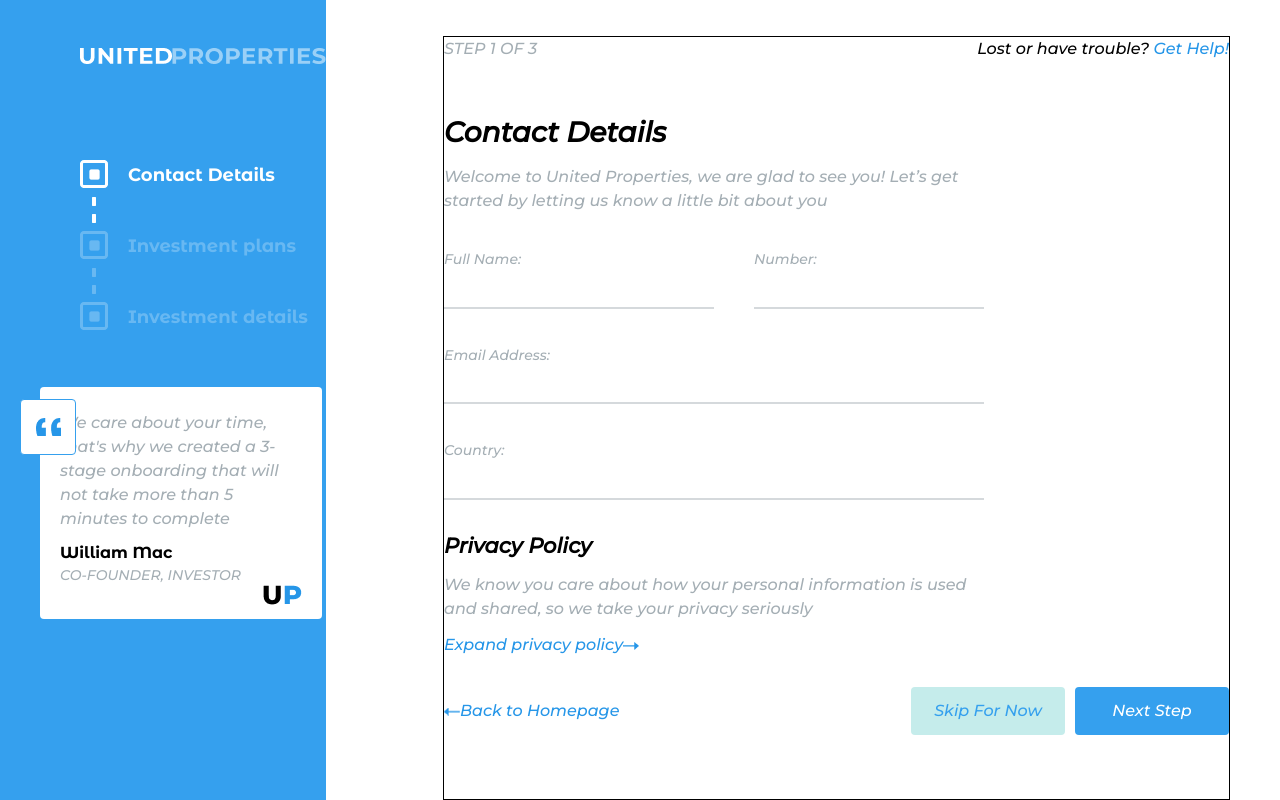
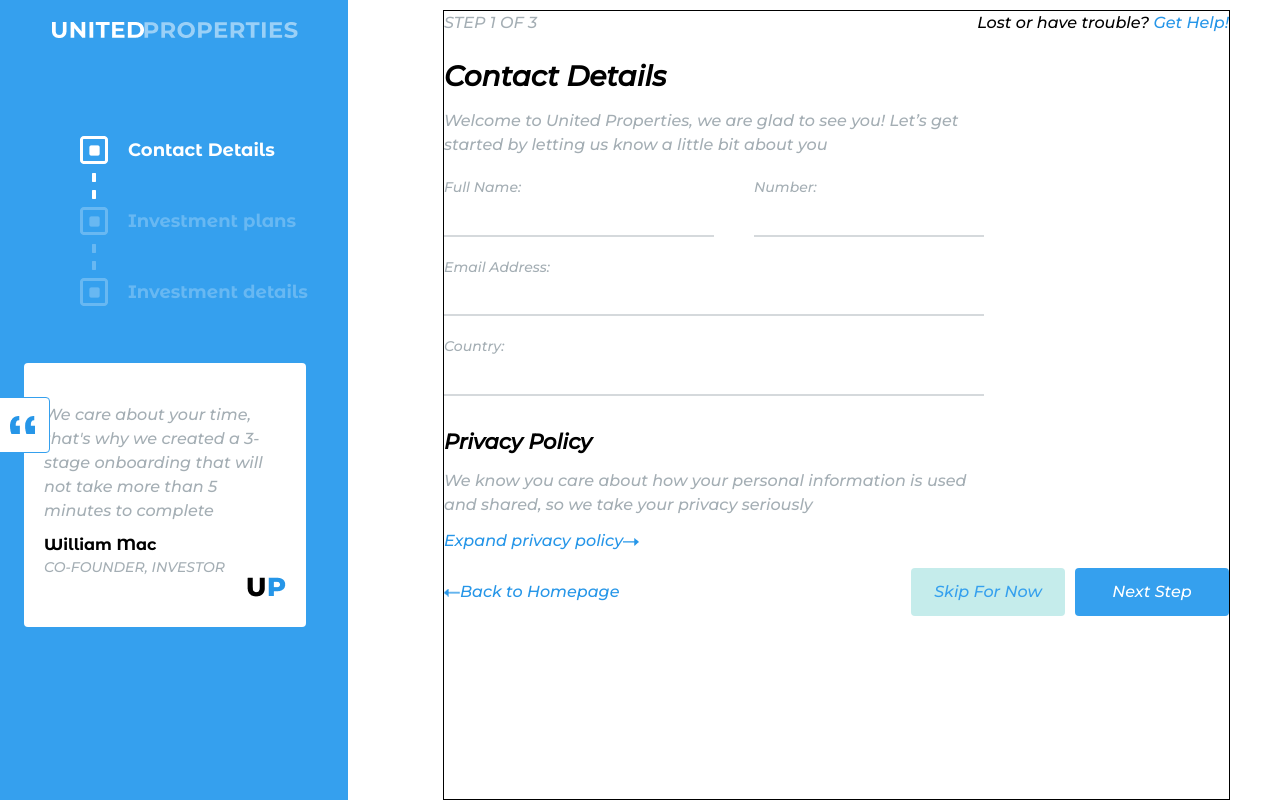
Before and after one commit to Frenzarectah/Investment_plan, a React (Create React App) app: page /page2 in a window 1280 px wide. Built offline with nearby package versions, Linux system fonts and the light colour scheme.

Commit message:
adding form logics

```diff
--- a/src/App.css
+++ b/src/App.css
@@ -8,9 +8,6 @@
 }
 .extrabold{
   font-weight:900;
-}
-label{
-  margin:36px 0 5px;
 }
 
 #modal{
--- a/src/App.js
+++ b/src/App.js
@@ -30,15 +30,15 @@ function App() {
     <globale.Provider value={[page,setPage,pageInfo]}>
     <div id="modal">
         <p className="header p-[5px] flex justify-between"><p>NEED HELP?</p><span onClick={()=>closeModal()}>X</span></p>
-        <p className='montserrat'>If you do, please call 050/455660 or send an email to helpdesk@unitedproperties.com</p>
+        <p className='align-self-center montserrat'>If you do, please call <a href="tel:050/455660">050/455660</a> or send an email at <a href="mailto:helpdesk@unitedproperties.com">this</a> address</p>
     </div>
     <div id="privacy">
         <p className="header p-[5px] flex justify-between"><p>Privacy Policy</p><span onClick={()=>closePrivacy()}>X</span></p>
         <p className="montserrat">Privacy is Dead</p>
     </div>
-    <div className="App flex flex-row md:flex-column w-full h-14 md:h-screen">
+    <div className="App flex flex-row md:flex-column w-full h-full md:h-screen">
       <div className="w-full md:w-1/3 h-full bg-[#35A0EE] sm:text-black md:text-white">
-        <div id="logo_sect" className="flex flex-row text-left px-[15%] py-[5%] md:pt-12 md:pl-20">
+        <div id="logo_sect" className="flex flex-row text-left mt-[5px] px-[15%] py-[5%]">
           <img alt="united" src={logo1}></img>
             <img alt="propertier" src={logo2}></img>
         </div>
@@ -47,11 +47,11 @@ function App() {
           <Progress descr={pageInfo[2].title} num="2"/>
           <LastProgress descr={pageInfo[3].title} num="3"/>
         </div>
-        <div id="citation_sect" className="pl-10 pt-14">
+        <div id="citation_sect" className="pl-6 pr-6 pt-14">
           <Citation/>
       </div>
       </div>
-      <div className='w-2/3 border border-black ml-[117px] mt-[36px] mr-[50px] montserrat flex flex-col'>
+      <div className='w-2/3 border border-black ml-[95px] mt-[10px] mr-[50px] montserrat flex flex-col'>
         <div className='flex flex-row justify-between'>
           <div className='text-[#A4AEB4]'>STEP {page} OF 3</div>
           <div>Lost or have trouble? <a href="#" className='text-[#2696E8] hover:underline' onClick={()=>openModal()}>Get Help!</a></div>
--- a/src/components/Citation_box/Citation.css
+++ b/src/components/Citation_box/Citation.css
@@ -1,8 +1,8 @@
 
 .citate{
     position:relative;
-    top:-220px;
-    left:-20px;
+    top:-230px;
+    left:-30px;
     background-image: url(./assets/cit.png);
     background-position: center;
     background-repeat: no-repeat;
--- a/src/components/Citation_box/Citation.js
+++ b/src/components/Citation_box/Citation.js
@@ -12,7 +12,7 @@ const Citation = () =>{
     const [page,setPage] = useContext(globale);
     return(
         <>
-            <div style={{width:"22vw",height:"29vh"}} className="flex flex-col justify-center px-[20px] pt-[10px] items-start bg-white montserrat text-[#A4AEB4] text-md rounded">
+            <div style={{width:"22vw",height:"33vh"}} className="flex flex-col justify-center px-[20px] pt-[10px] items-start bg-white montserrat text-[#A4AEB4] text-md rounded">
             <p>{cit[page].cit}</p>
             <div className="mt-[10px] text-left w-full">
                 <p className="text-black font-semibold montserrat_alt">{cit[page].name}</p>
--- a/src/components/Footer/Footer.js
+++ b/src/components/Footer/Footer.js
@@ -3,12 +3,28 @@ import { globale } from "../../App";
 import App from "../../App";
 import arrow from "./assets/arrow_left.png";
 const Footer = () =>{
+
     const [page,setPage,pageInfo] = useContext(globale);
-      //setting higher level setter functs to limit the "page" state
-  const setPageMax = ()=> page<3?setPage(page+1):setPage(page);
-  const setPageMin = ()=> page>1?setPage(page-1):setPage(page);
+    //setting higher level setter functs to limit the "page" state
+
+    const setPageMax = ()=> page<3?setPage(page+1):setPage(page);
+    const setPageMin = ()=> page>1?setPage(page-1):setPage(page);
+    //settin the funct to save data on a pseudo-db (an object)
+    const nextStep1 = ()=>{
+        let userDatas =
+        {
+            name:"",
+            number:"",
+            mail:"",
+            country:"",
+            range:"0.0"
+        };
+        Object.keys(userDatas).forEach((items)=>{
+            userDatas[items] = document.forms["register_form"][items.toString()].value;
+        });
+    }
     return(
-        <footer className="mt-[30px] mr-0 w-full flex flex-row justify-between items-baseline">
+        <footer className="mt-[15px] mr-0 w-full flex flex-row justify-between items-baseline">
             <div className="w-1/3 text-[16px] text-[#2696E8] flex flex-row items-baseline">
             <a href="#" onClick={()=>setPageMin()}>
                 <img style={{width:"16px",height:"8px"}} src={arrow}/>
@@ -17,7 +33,7 @@ const Footer = () =>{
             </div>
             <div>
                 <button className="w-[154px] h-[48px] mx-[10px] bg-[#c5eceb] text-[#35a0ee] rounded montserrat" onClick={()=>setPageMax()}>Skip For Now</button>
-                <button className="w-[154px] h-[48px] bg-[#35a0ee] text-white rounded montserrat">Next Step</button>
+                <button type="submit" className="w-[154px] h-[48px] bg-[#35a0ee] text-white rounded montserrat" onClick={()=>nextStep1()}>Next Step</button>
             </div>
         </footer>
     )
--- a/src/components/Form/Form.css
+++ b/src/components/Form/Form.css
@@ -21,3 +21,10 @@
     background-color:#35A0EE;
     color:white;
   }
+input:focus{
+  outline: none;
+  border-color:blue;
+}
+label{
+  margin:20px 0 5px;
+}
--- a/src/components/Form/Form.js
+++ b/src/components/Form/Form.js
@@ -8,22 +8,22 @@ const Form = () =>{
     //function to open the privacy modal
     const openPrivacy = () => document.getElementById("privacy").style.display="block";
         return(
-            <form className="montserrat w-100 flex flex-col">
+            <form name="register_form" className="montserrat w-100 flex flex-col">
                 <div className="flex flex-row justify-between">
-                    <label for="name" className="w-[270px] text-[14px] text-[#A4AEB4]">Full Name:</label>
-                    <label for="number" className="w-[230px] text-[14px] text-[#A4AEB4]">Number:</label>
+                    <label className="w-[270px] text-[14px] text-[#A4AEB4]">Full Name:</label>
+                    <label className="w-[230px] text-[14px] text-[#A4AEB4]">Number:</label>
                 </div>
                 <div className="flex flex-row justify-between">
-                    <input type="text" id="name" className="w-[270px] text-[21px] text-black border-b-2 border-[#D5D9DC]" required></input>
-                    <input type="tel" id="number" className="w-[230px] text-[21px] text-black border-b-2 border-[#D5D9DC]" required></input>
+                    <input type="text" name="name" className="w-[270px] text-[21px] text-black border-b-2 border-[#D5D9DC]" required></input>
+                    <input type="tel" name="number" className="w-[230px] text-[21px] text-black border-b-2 border-[#D5D9DC]" required></input>
                 </div>
                 <div className="w-[540px] flex flex-col mx-auto">
-                    <label for="mail" className="text-[14px] text-[#A4AEB4]">Email Address:</label>
-                    <input type="email" id="mail" className="text-[21px] text-black border-b-2 border-[#D5D9DC]" required></input>
+                    <label className="text-[14px] text-[#A4AEB4]">Email Address:</label>
+                    <input type="email" name="mail" className="text-[21px] text-black border-b-2 border-[#D5D9DC]" required></input>
                 </div>
                 <div className="w-[540px] flex flex-col mx-auto">
-                    <label for="country" className="text-[14px] text-[#A4AEB4]">Country:</label>
-                    <input type="email" id="country" className="text-[21px] text-black border-b-2 border-[#D5D9DC]" required></input>
+                    <label className="text-[14px] text-[#A4AEB4]">Country:</label>
+                    <input type="email" name="country" className="text-[21px] text-black border-b-2 border-[#D5D9DC]" required></input>
                 </div>
                 <div className="w-[540px] mt-[30px] flex flex-col mx-auto">
                    <div className="text-[21px] extrabold text-black">Privacy Policy</div>
--- a/src/pages/Page.js
+++ b/src/pages/Page.js
@@ -8,7 +8,7 @@ const Page = () =>{
     const [page,setPage,pageInfo] = useContext(globale);
     return(
         <>
-        <div className='mt-[50px] mr-[245px] flex flex-col'>
+        <div className='mt-[20px] mr-[245px] flex flex-col'>
             <div className='montserrat-alt text-black extrabold text-[28px]'>
                 {pageInfo[page].title}
             </div>
```
Also changed, not shown: 1 other file (tests, documents, lock files or other folders).
